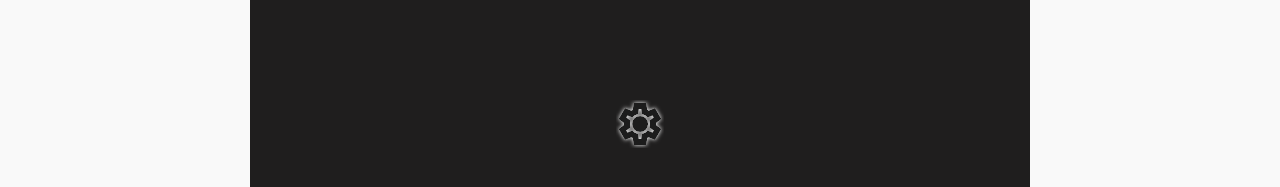
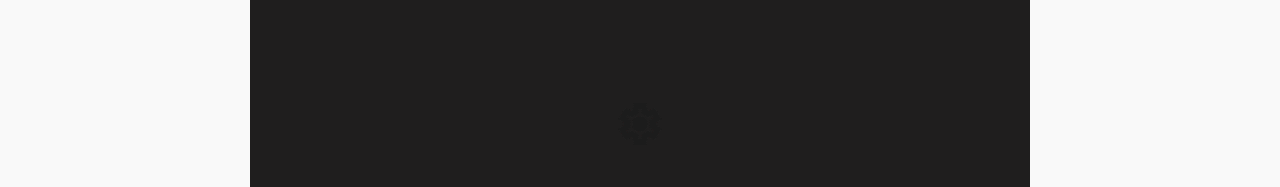
Before and after one commit to b3Rhunter/life-counter-mtg, a React (Vite) app: page / in a window 1280 px wide. Shown: the part 610-797 px from the top of the page. Built offline with nearby package versions, Linux system fonts and the light colour scheme.

Commit message:
Add files via upload

```diff
--- a/src/App.jsx
+++ b/src/App.jsx
@@ -132,7 +132,7 @@
   };
 
   const getCurrentClass = () => {
-    if (displayIndex === -1) return 'life-counter';
+
     if (displayIndex === 0 && commanderMode) return 'commander-damage';
     if (displayIndex > 0 && displayIndex <= counters.length) {
       const counterName = counters[displayIndex - 1].name;
```
